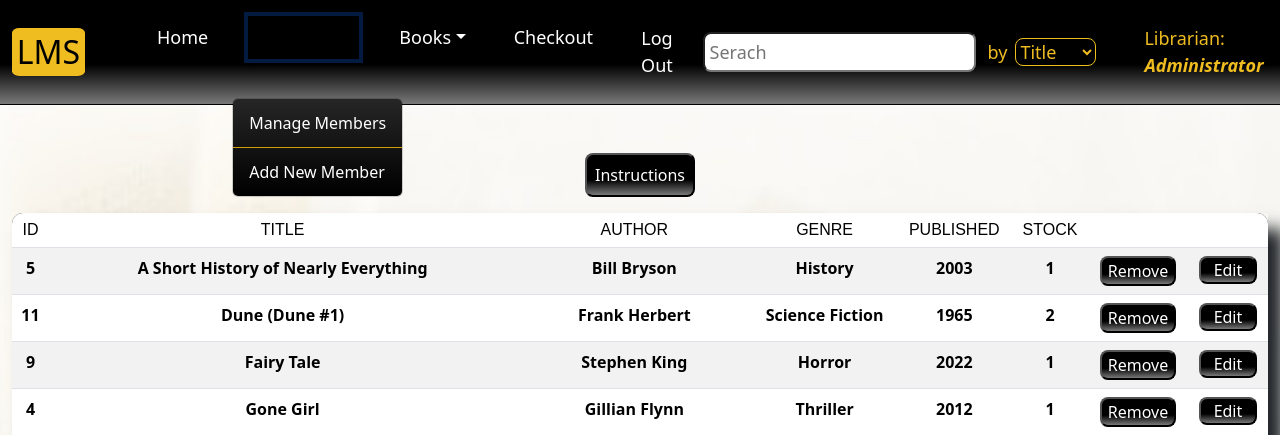
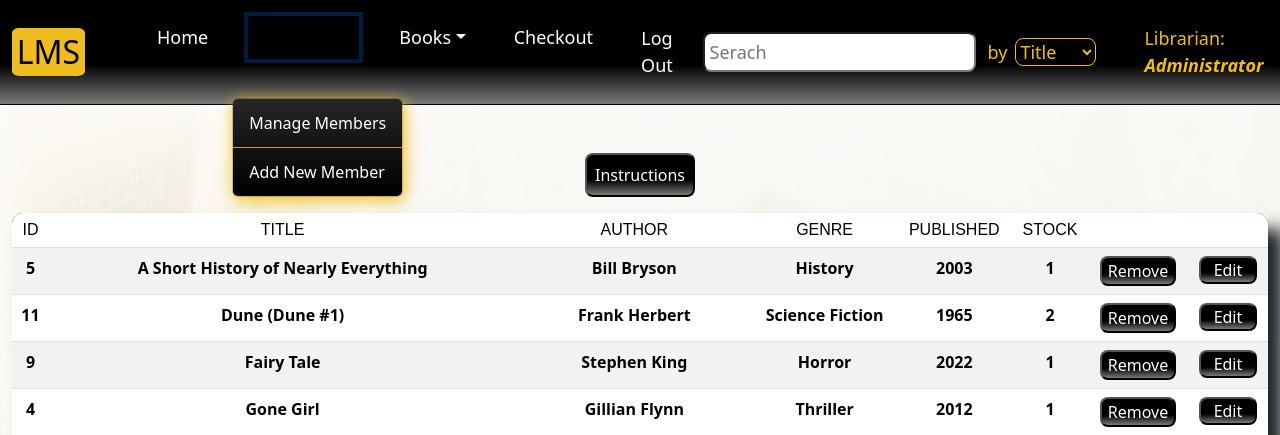
Before and after one commit to sttadic/flask-LMS, a Flask app: page /books in a window 1280 px wide, after a click on "Members". Shown: the top 435 px of the page. Run offline with Flask 3, Linux system fonts and the light colour scheme; a user stored in the database is signed in; some libraries are stand-ins or nearby versions.

Commit message:
Some styling changed, scirpt optimised a little

```diff
--- a/static/script.js
+++ b/static/script.js
@@ -331,7 +331,7 @@ function checkoutBookSearch() {
         $('#addedBooks tbody').on('click', '.btn-remove-book', function() {
             $(this).closest('tr').remove();
 
-            let formInputId = $(this).closest('tr').children().first().text();
+            let formInputId = $(this).closest('tr').children('td').eq(0).text();
             $('#checkout input').each(function() {
                 if($(this).val() == formInputId) {
                     $(this).remove();
--- a/static/styles.css
+++ b/static/styles.css
@@ -40,6 +40,10 @@ nav {
 
 .dropdown-item:hover {
     background-color: rgb(240, 189, 33);
+}
+
+.drop-shadow {
+    box-shadow: 0.1rem 0.2rem 1rem rgb(240, 189, 33);
 }
 
 .drobdown-menu {
--- a/templates/layout.html
+++ b/templates/layout.html
@@ -34,7 +34,7 @@
                         <li class="nav-item"><a class="nav-link" aria-current="page" href="/">Home</a></li>
                         <li class="nav-item dropdown">
                             <a class="nav-link dropdown-toggle" href="#" role="button" data-bs-toggle="dropdown" aria-expanded="false">Members</a>
-                            <ul class="dropdown-menu bg-black bg-gradient">
+                            <ul class="dropdown-menu bg-black bg-gradient drop-shadow">
                                 <li><a class="dropdown-item text-white" href="/members">Manage Members</a></li>
                                 <li><hr class="dropdown-divider text-bg-warning"></li>
                                 <li><a class="dropdown-item text-white" href="/new-member">Add New Member</a></li>
@@ -42,7 +42,7 @@
                         </li>
                         <li class="nav-item dropdown">
                             <a class="nav-link dropdown-toggle" href="#" role="button" data-bs-toggle="dropdown" aria-expanded="false">Books</a>
-                            <ul class="dropdown-menu bg-black bg-gradient">
+                            <ul class="dropdown-menu bg-black bg-gradient drop-shadow">
                                 <li><a class="dropdown-item text-white" href="/catalogue">Catalogue</a></li>
                                 <li><hr class="dropdown-divider text-bg-warning"></li>
                                 <li><a class="dropdown-item text-white" href="/books">Manage Books</a></li>
```
